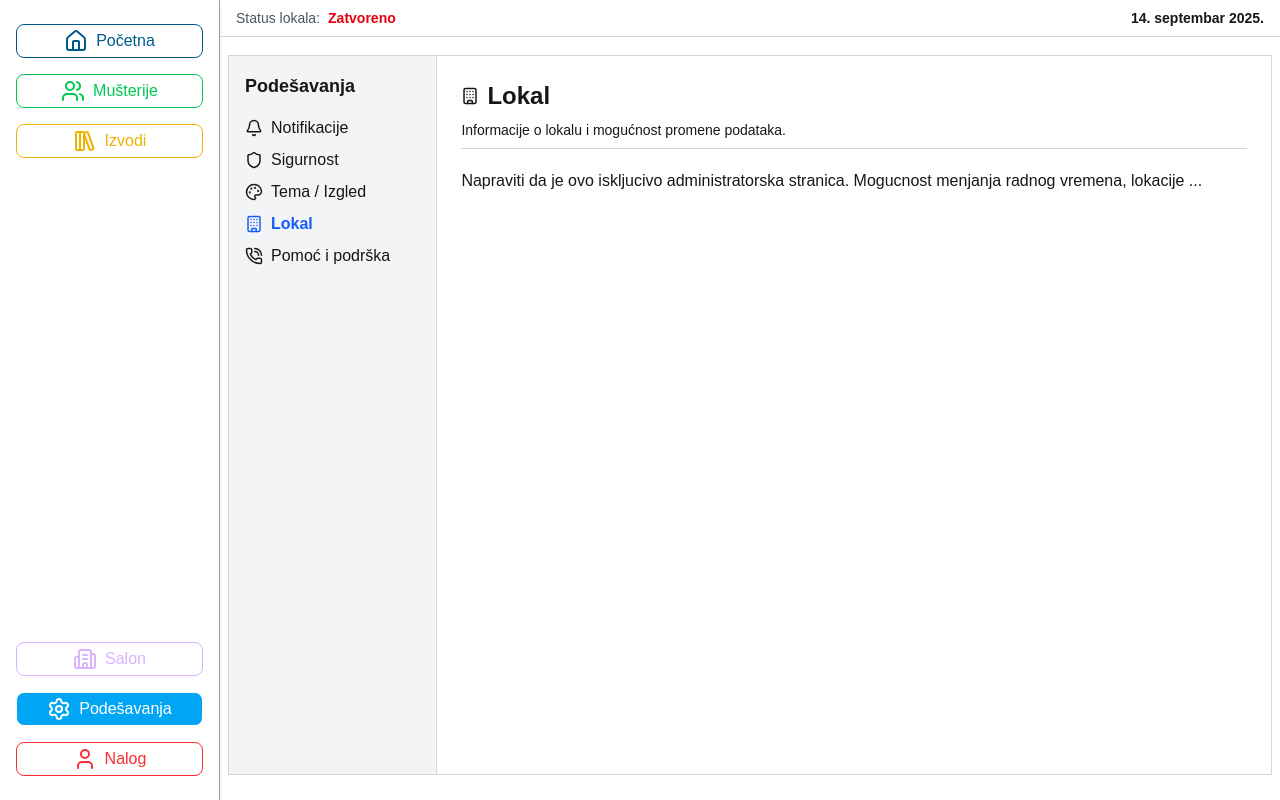
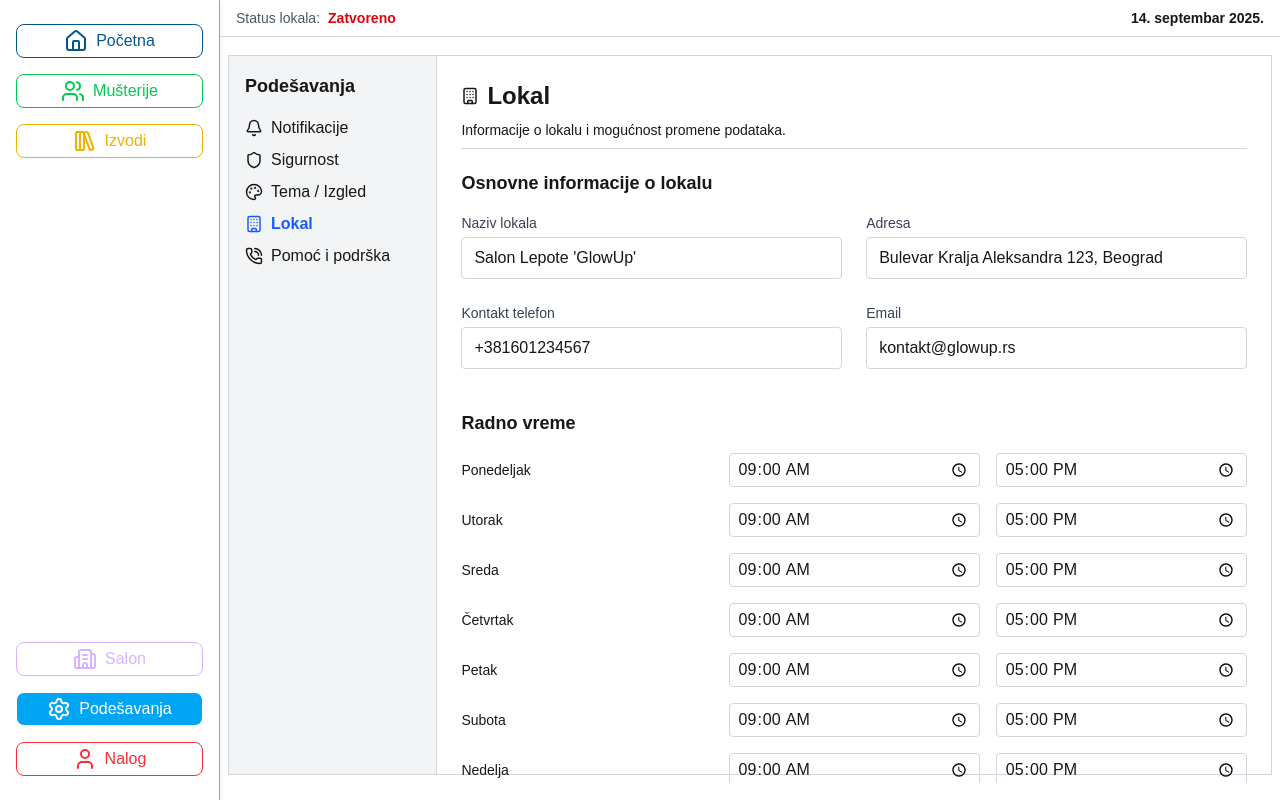
Before and after one commit to dusanstrbac/EFrizer, a Next.js app: page /podesavanja in a window 1280 px wide. Both pictures are taken after a click on the item "Lokal". Built offline with nearby package versions, Linux system fonts and the light colour scheme.

Commit message:
Lokal settings

```diff
--- a/app/podesavanja/page.tsx
+++ b/app/podesavanja/page.tsx
@@ -246,10 +246,73 @@ export default function PodesavanjaPage() {
                 );
             case "Lokal":
                 return (
-                    <div>
-                        <p>Napraviti da je ovo iskljucivo administratorska stranica. Mogucnost menjanja radnog vremena, lokacije ...</p>
+                    <div className="space-y-10">
+                        <div>
+                            <p className="text-lg font-bold mb-4">Osnovne informacije o lokalu</p>
+                            <div className="grid grid-cols-1 md:grid-cols-2 gap-6">
+                                <div>
+                                    <label className="block text-sm font-medium text-gray-700 mb-1">Naziv lokala</label>
+                                    <input
+                                        type="text"
+                                        value={"Salon Lepote 'GlowUp'"} // TODO: vezati za API
+                                        onChange={() => {}}
+                                        className="w-full px-3 py-2 border border-gray-300 rounded"
+                                    />
+                                </div>
+                                <div>
+                                    <label className="block text-sm font-medium text-gray-700 mb-1">Adresa</label>
+                                    <input
+                                        type="text"
+                                        value={"Bulevar Kralja Aleksandra 123, Beograd"}
+                                        onChange={() => {}}
+                                        className="w-full px-3 py-2 border border-gray-300 rounded"
+                                    />
+                                </div>
+                                <div>
+                                    <label className="block text-sm font-medium text-gray-700 mb-1">Kontakt telefon</label>
+                                    <input
+                                        type="text"
+                                        value={"+381601234567"}
+                                        onChange={() => {}}
+                                        className="w-full px-3 py-2 border border-gray-300 rounded"
+                                    />
+                                </div>
+                                <div>
+                                    <label className="block text-sm font-medium text-gray-700 mb-1">Email</label>
+                                    <input
+                                        type="email"
+                                        value={"kontakt@glowup.rs"}
+                                        onChange={() => {}}
+                                        className="w-full px-3 py-2 border border-gray-300 rounded"
+                                    />
+                                </div>
+                            </div>
+                        </div>
+                        <div>
+                            <p className="text-lg font-bold mb-4">Radno vreme</p>
+                            <div className="space-y-4">
+                                {["Ponedeljak", "Utorak", "Sreda", "Četvrtak", "Petak", "Subota", "Nedelja"].map((dan) => (
+                                    <div key={dan} className="grid grid-cols-3 gap-4 items-center">
+                                        <p className="text-sm font-medium">{dan}</p>
+                                        <input
+                                            type="time"
+                                            className="px-2 py-1 border border-gray-300 rounded"
+                                            defaultValue={"09:00"}
+                                            onChange={() => {}}
+                                        />
+                                        <input
+                                            type="time"
+                                            className="px-2 py-1 border border-gray-300 rounded"
+                                            defaultValue={"17:00"}
+                                            onChange={() => {}}
+                                        />
+                                    </div>
+                                ))}
+                            </div>
+                        </div>
                     </div>
                 );
+
             case "Pomoć i podrška":
                 return (
                     <div className="space-y-10">
```
